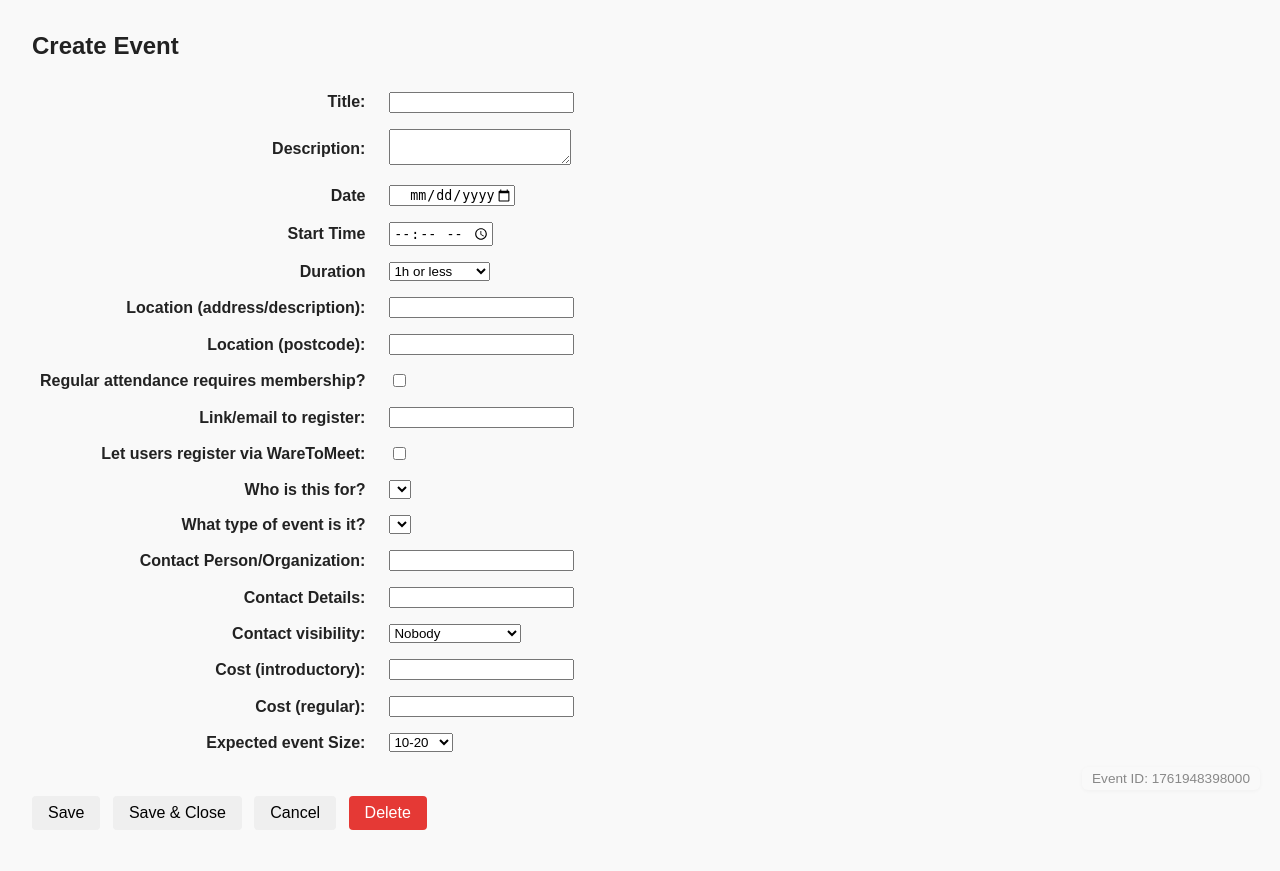
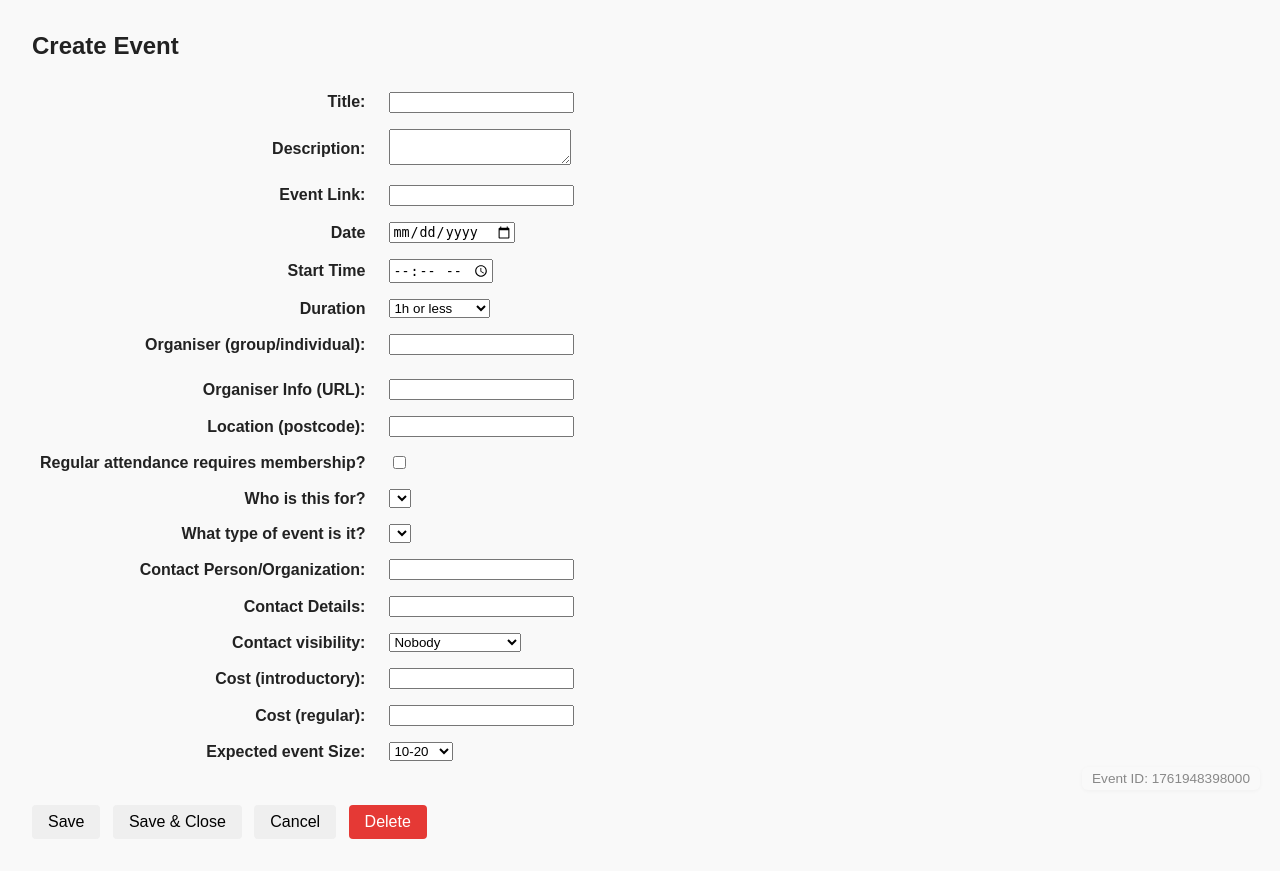
Before and after one commit to JamesLTaylor/LocalMeet, a PHP site: page /private/event-form.html in a window 1280 px wide. Before the commit the page ends 830 px from the top, so only its background shows below. Run offline with PHP 8.4, Linux system fonts and the light colour scheme; lists and menus that the app fills with data are empty; some libraries are stand-ins or nearby versions.

Commit message:
Save events from form

```diff
--- a/private/event-form.html
+++ b/private/event-form.html
@@ -22,6 +22,10 @@
         <td class="event-form-input"><textarea id="description" name="description"></textarea></td>
       </tr>
       <tr>
+        <td class="event-form-label"><label for="eventLink">Event Link:</label></td>
+        <td class="event-form-input"><input type="url" id="eventLink" name="eventLink"></td>
+      </tr>
+      <tr>
         <td class="event-form-label"><label for="date">Date</label></td>
         <td class="event-form-input"><input type="date" id="date" name="date" required></td>
       </tr>
@@ -42,17 +46,24 @@
         </td>
       </tr>
       <tr>
-        <td class="event-form-label"><label for="locationAddress">Location (address/description):</label></td>
-        <td class="event-form-input"><input type="text" id="locationAddress" name="locationAddress"></td>
+        <td class="event-form-label"><label for="organiser">Organiser (group/individual):</label></td>
+        <td class="event-form-input"><input type="text" id="organiser" name="organiser"></td>
+      </tr>
+      <tr></tr>
+      <tr>
+        <td class="event-form-label"><label for="organiserInfo">Organiser Info (URL):</label></td>
+        <td class="event-form-input"><input type="url" id="organiserInfo" name="organiserInfo"></td>
       </tr>
       <tr>
         <td class="event-form-label"><label for="locationPostcode">Location (postcode):</label></td>
         <td class="event-form-input"><input type="text" id="locationPostcode" name="locationPostcode"></td>
       </tr>
       <tr>
-        <td class="event-form-label"><label for="memberOnly">Regular attendance requires membership?</label></td>
-        <td class="event-form-input"><input type="checkbox" id="memberOnly" name="memberOnly"></td>
+        <td class="event-form-label"><label for="groupWithMembership">Regular attendance requires membership?</label></td>
+        <td class="event-form-input"><input type="checkbox" id="groupWithMembership" name="groupWithMembership"></td>
       </tr>
+
+      <!-- In future maybe handle registration internally
       <tr>
         <td class="event-form-label"><label for="externalRegister">Link/email to register:</label></td>
         <td class="event-form-input">
@@ -61,8 +72,8 @@
       </tr>
       <tr>
         <td class="event-form-label"><label for="localMeetRegister">Let users register via WareToMeet:</label></td>
-        <td class="event-form-input"><input type="checkbox" id="localMeetRegister" name="localMeetRegister"></td>
-      </tr>
+        <td class="event-form-input"><input type="checkbox" id="localMeetRegister" name="localMeetRegister" disabled></td>
+      </tr> -->
       <tr>
         <td class="event-form-label"><label for="groupTags">Who is this for?</label></td>
         <td class="event-form-input"><select id="groupTags" name="groupTags">
--- a/public/api/index.php
+++ b/public/api/index.php
@@ -109,7 +109,7 @@ if ($path === '/events') {
         $events = getEvents($options);
         // Convert events to array for JSON serialization
         $eventsArray = array_map(function ($event) {
-            return (array)$event;
+            return $event->toArray();
         }, $events);
 
         echo json_encode($eventsArray, JSON_UNESCAPED_UNICODE | JSON_UNESCAPED_SLASHES);
--- a/public/formStyles.css
+++ b/public/formStyles.css
@@ -17,9 +17,11 @@
   text-align: right;
   margin-right: 8px;
 }
-.event-form-table input,
-.event-form-table textarea,
-/* .event-form-table select {
+.event-form-table input {
+  text-align: left;
+}
+/*.event-form-table textarea,
+.event-form-table select {
     width: 100%;
     box-sizing: border-box;
 } */
```
Also changed, not shown: model_php/Event.php (+10 -13 lines), test/model_php/test_Event_fromUI.php (added, +36 -0 lines).
